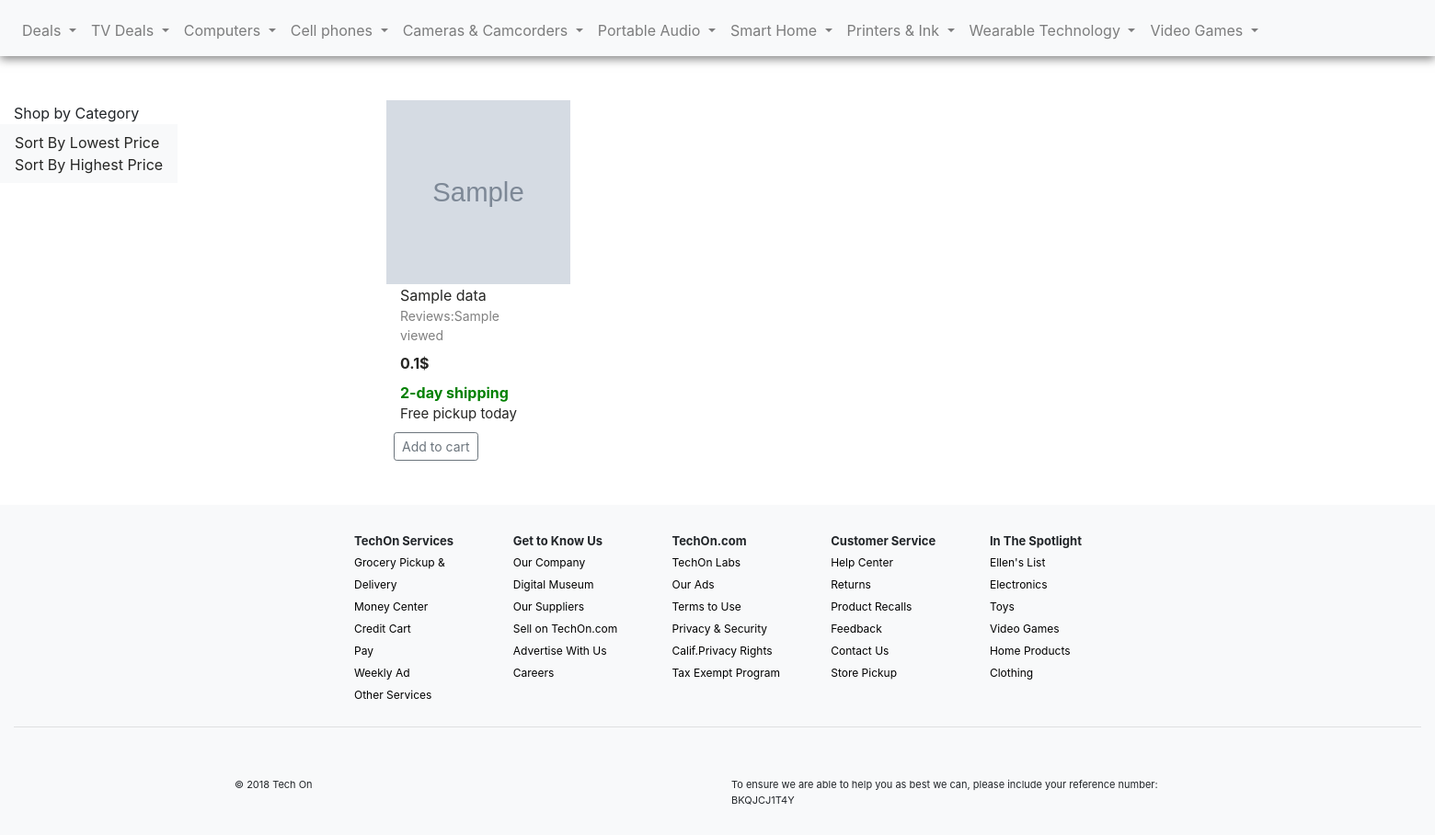
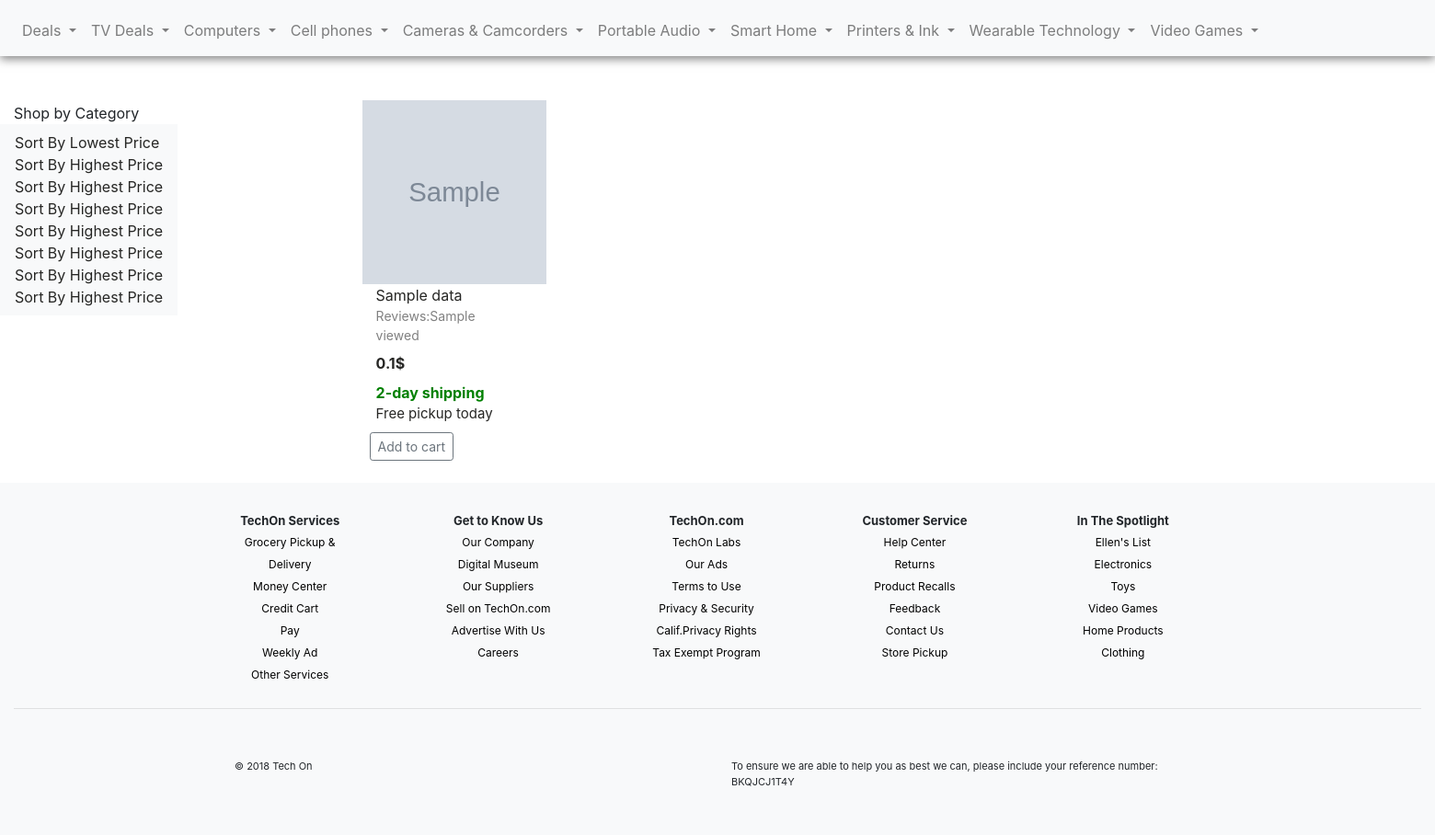
Before and after one commit to Smeekl/TechON, a PHP site: template App/Views/productList/productList.php in a window 1560 px wide. Shown: the part 704-1612 px from the top of the page at 92% size. After the commit the page ends 1559 px from the top, so only its background shows below. Run offline with PHP 8.4, Linux system fonts and the light colour scheme; the visitor is signed in with stand-in values (Sample User, id 1); the template is opened without the code that fills it: most values are stand-ins (such as "Sample title", 1, 10 or a date in 2020); grey boxes marked "Sample" are stand-in pictures; some libraries are stand-ins or nearby versions.

Commit message:
Implement database class with Singleton pattern and fix some bugs on header/footer layouts.

```diff
--- a/App/DataMapping/CategoryMapper.php
+++ b/App/DataMapping/CategoryMapper.php
@@ -15,7 +15,7 @@ class ProductMapper
 
     public function __construct()
     {
-        $this->pdo = \Core\DB::conn();
+        $this->pdo = \Core\DB::instance();
     }
 
     public function getAllCategories($sortType = null){
--- a/App/DataMapping/ProductMapper.php
+++ b/App/DataMapping/ProductMapper.php
@@ -16,7 +16,7 @@ class ProductMapper
 
     public function __construct()
     {
-        $this->pdo = \Core\DB::conn();
+        $this->pdo = \Core\DB::instance();
     }
 
     public function getAllProducts($sortType = null)
--- a/App/DataMapping/UsersMapper.php
+++ b/App/DataMapping/UsersMapper.php
@@ -16,7 +16,7 @@ class UsersMapper
 
     public function __construct()
     {
-        $this->pdo = \Core\DB::conn();
+        $this->pdo = \Core\DB::instance();
     }
 
     public function getUser($email)
--- a/App/Views/index/index.php
+++ b/App/Views/index/index.php
@@ -16,7 +16,7 @@
                 <div class="col-sm">
                     <div class="row">
                         <div class="col-sm dashing-deals">
-                            <img class="dashing-deals"
+                            <img class="dashing-deals" width="770px"
                                  src="//i5.walmartimages.com/dfw/4ff9c6c9-7a3c/k2-_73cacff5-6ba8-46c6-86fa-35f312017668.v1.jpg?odnWidth=912&odnHeight=500&odnBg=ffffff">
                         </div>
                         <div class="col-sm dashing-deals pt-5">
--- a/App/Views/productList/productList.php
+++ b/App/Views/productList/productList.php
@@ -1,7 +1,8 @@
 <!DOCTYPE html>
 <html lang="en">
 <head>
-    <link rel="stylesheet" href="https://maxcdn.bootstrapcdn.com/bootstrap/4.0.0/css/bootstrap.min.css" integrity="sha384-Gn5384xqQ1aoWXA+058RXPxPg6fy4IWvTNh0E263XmFcJlSAwiGgFAW/dAiS6JXm" crossorigin="anonymous">
+    <link rel="stylesheet" href="https://maxcdn.bootstrapcdn.com/bootstrap/4.0.0/css/bootstrap.min.css"
+          integrity="sha384-Gn5384xqQ1aoWXA+058RXPxPg6fy4IWvTNh0E263XmFcJlSAwiGgFAW/dAiS6JXm" crossorigin="anonymous">
     <meta charset="UTF-8">
     <title>TechOn | Make or dream come true</title>
     <link rel="stylesheet" href="css/productList.css">
@@ -9,9 +10,9 @@
 </head>
 <body>
 <?php
-include_once 'layouts/header.php';?>
+include_once 'layouts/header.php'; ?>
 <div class="wrapper">
-    <main class="content pb-4">
+    <main class="d-flex">
         <div class="container cart-filter">
             <div class="row">
                 <div class="col-4 col-sm-10">Shop by Category</div>
@@ -24,41 +25,67 @@ include_once 'layouts/header.php';?>
                         <li class="navbar-item">
                             <a href="show/expensive" class="sort">Sort By Highest Price</a>
                         </li>
+                        <li class="navbar-item">
+                            <a href="show/expensive" class="sort">Sort By Highest Price</a>
+                        </li>
+                        <li class="navbar-item">
+                            <a href="show/expensive" class="sort">Sort By Highest Price</a>
+                        </li>
+                        <li class="navbar-item">
+                            <a href="show/expensive" class="sort">Sort By Highest Price</a>
+                        </li>
+                        <li class="navbar-item">
+                            <a href="show/expensive" class="sort">Sort By Highest Price</a>
+                        </li>
+                        <li class="navbar-item">
+                            <a href="show/expensive" class="sort">Sort By Highest Price</a>
+                        </li>
+                        <li class="navbar-item">
+                            <a href="show/expensive" class="sort">Sort By Highest Price</a>
+                        </li>
                     </ul>
+                </nav>
             </div>
-            </nav>
         </div>
-        <div class="container justify-content-start products">
+        <div class="container products ml-4">
             <div class="row mt-4">
                 <?php
-                foreach($data as $key => $value) {?>
+                foreach ($data as $key => $value) { ?>
                     <div class="col-sm-4 mb-4 mt-4">
                         <div class="row">
-                            <a href="http://techon/product/<?php echo $data[$key]['id']."/".$data[$key]['short_title']?>">
-                                <img src="<?php echo $data[$key]['image']?>" width="200px" height="200px">
+                            <a href="http://techon/product/<?php echo $data[$key]['id'] . "/" . $data[$key]['short_title'] ?>">
+                                <img src="<?php echo $data[$key]['image'] ?>" width="200px" height="200px">
                                 <div class="w-100"></div>
-                                <div class="col-4 col-sm-10"><?php echo $data[$key]['title']; ?></div>
+                                <div class="col-4 col-sm-8"><?php echo $data[$key]['title']; ?></div>
                                 <div class="w-100"></div>
                                 <div class="col-4 col-sm-10 reviews">Reviews:<?php echo $data[$key]['viewed']; ?></div>
                                 <div class="w-100"></div>
-                                <div class="price col-6 col-sm-3 mt-2"><?php    echo $data[$key]['price']/100; ?>$</div>
+                                <div class="price col-6 col-sm-3 mt-2"><?php echo $data[$key]['price'] / 100; ?>$</div>
                                 <div class="w-100"></div>
                                 <div class="col-4 col-sm-10 free-shipping mt-2">2-day shipping</div>
                                 <div class="w-100"></div>
                                 <div class="col-4 col-sm-10 free-pickup">Free pickup today</div>
                                 <div class="w-100"></div>
-                                <button type="button" class="btn mt-2 ml-2 btn-outline-secondary btn-sm cart-btn">Add to cart</button>
+                                <button type="button" class="btn mt-2 ml-2 btn-outline-secondary btn-sm cart-btn">Add to
+                                    cart
+                                </button>
                             </a>
                         </div>
                     </div>
-                <?php }?>
+                <?php } ?>
             </div>
         </div>
     </main>
-    <script src="https://code.jquery.com/jquery-3.2.1.slim.min.js" integrity="sha384-KJ3o2DKtIkvYIK3UENzmM7KCkRr/rE9/Qpg6aAZGJwFDMVNA/GpGFF93hXpG5KkN" crossorigin="anonymous"></script>
-    <script src="https://cdnjs.cloudflare.com/ajax/libs/popper.js/1.12.9/umd/popper.min.js" integrity="sha384-ApNbgh9B+Y1QKtv3Rn7W3mgPxhU9K/ScQsAP7hUibX39j7fakFPskvXusvfa0b4Q" crossorigin="anonymous"></script>
-    <script src="https://maxcdn.bootstrapcdn.com/bootstrap/4.0.0/js/bootstrap.min.js" integrity="sha384-JZR6Spejh4U02d8jOt6vLEHfe/JQGiRRSQQxSfFWpi1MquVdAyjUar5+76PVCmYl" crossorigin="anonymous"></script>
-    <?php include_once('layouts/footer.php');?>
+    <script src="https://code.jquery.com/jquery-3.2.1.slim.min.js"
+            integrity="sha384-KJ3o2DKtIkvYIK3UENzmM7KCkRr/rE9/Qpg6aAZGJwFDMVNA/GpGFF93hXpG5KkN"
+            crossorigin="anonymous"></script>
+    <script src="https://cdnjs.cloudflare.com/ajax/libs/popper.js/1.12.9/umd/popper.min.js"
+            integrity="sha384-ApNbgh9B+Y1QKtv3Rn7W3mgPxhU9K/ScQsAP7hUibX39j7fakFPskvXusvfa0b4Q"
+            crossorigin="anonymous"></script>
+    <script src="https://maxcdn.bootstrapcdn.com/bootstrap/4.0.0/js/bootstrap.min.js"
+            integrity="sha384-JZR6Spejh4U02d8jOt6vLEHfe/JQGiRRSQQxSfFWpi1MquVdAyjUar5+76PVCmYl"
+            crossorigin="anonymous"></script>
+    <?php include_once('layouts/footer.php'); ?>
 </div>
 </body>
 </html>
--- a/css/footer.css
+++ b/css/footer.css
@@ -5,15 +5,11 @@ footer{
     padding: 30px;
     font-size: 11px;
 }
-.terms{
-    margin-left: 370px;
-}
+
 .terms-list-full{
     margin-top: 30px;
 }
-.terms-list{
-    display: block;
-}
+
 
 .terms-list a{
     font-size: 12px;
@@ -25,3 +21,7 @@ footer{
     font-size: 13px;
     font-weight: bold;
 }
+
+.row-offset-4{
+    padding: 2px 4px;
+}
--- a/layouts/footer.php
+++ b/layouts/footer.php
@@ -8,11 +8,11 @@
 <footer>
     <div class="container-fluid bg-light">
         <div class="container terms">
-            <div class="row">
-                <div class="row terms-list-full">
+            <div class="row-offset-4">
+                <div class="row terms-list-full" align="center">
                     <div class="col-sm mr-4">
                         <div class="terms-name">TechOn Services</div>
-                        <div class="row terms-list">
+                        <div class="terms-list">
                             <div class="col-sm">
                                 <a href="#">Grocery Pickup & Delivery</a>
                             </div>
@@ -35,7 +35,7 @@
                     </div>
                     <div class="col-sm mr-4">
                         <div class="terms-name">Get to Know Us</div>
-                        <div class="row terms-list">
+                        <div class="terms-list">
                             <div class="col-sm">
                                 <a href="#">Our Company</a>
                             </div>
@@ -58,7 +58,7 @@
                     </div>
                     <div class="col-sm mr-4">
                         <div class="terms-name">TechOn.com</div>
-                        <div class="row terms-list">
+                        <div class="terms-list">
                             <div class="col-sm">
                                 <a href="#">TechOn Labs</a>
                             </div>
@@ -81,7 +81,7 @@
                     </div>
                     <div class="col-sm mr-4">
                         <div class="terms-name">Customer Service</div>
-                        <div class="row terms-list">
+                        <div class="terms-list">
                             <div class="col-sm">
                                 <a href="#">Help Center</a>
                             </div>
@@ -104,7 +104,7 @@
                     </div>
                     <div class="col-sm mr-4">
                         <div class="terms-name">In The Spotlight</div>
-                        <div class="row terms-list">
+                        <div class="terms-list">
                             <div class="col-sm">
                                 <a href="#">Ellen's List</a>
                             </div>
```
Also changed, not shown: App/Core/DB.php (+29 -14 lines), App/Models/UserModel.php (+5 -4 lines), App/config/config.php (+7 -33 lines), css/productList.css (line endings or trailing spaces).
